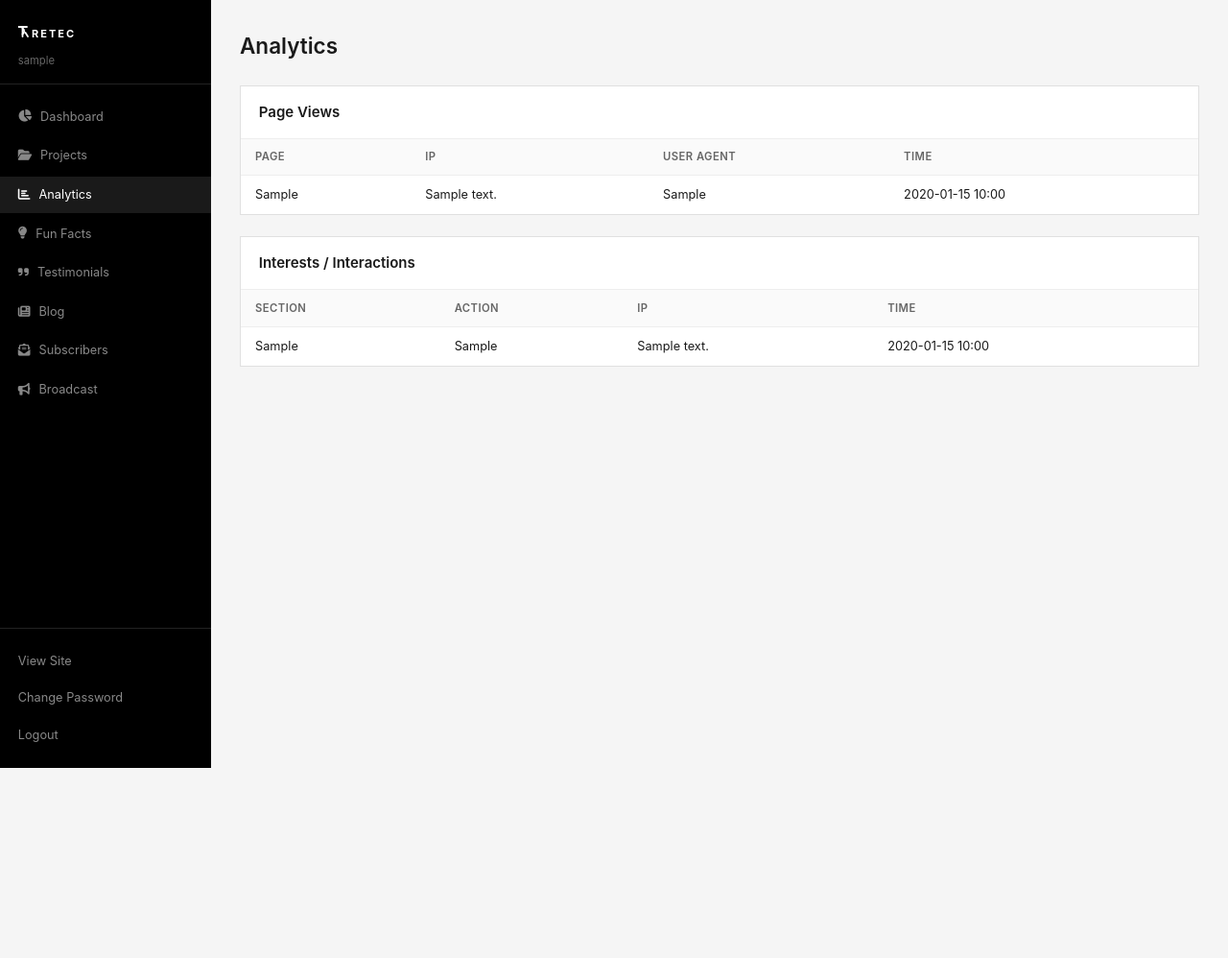
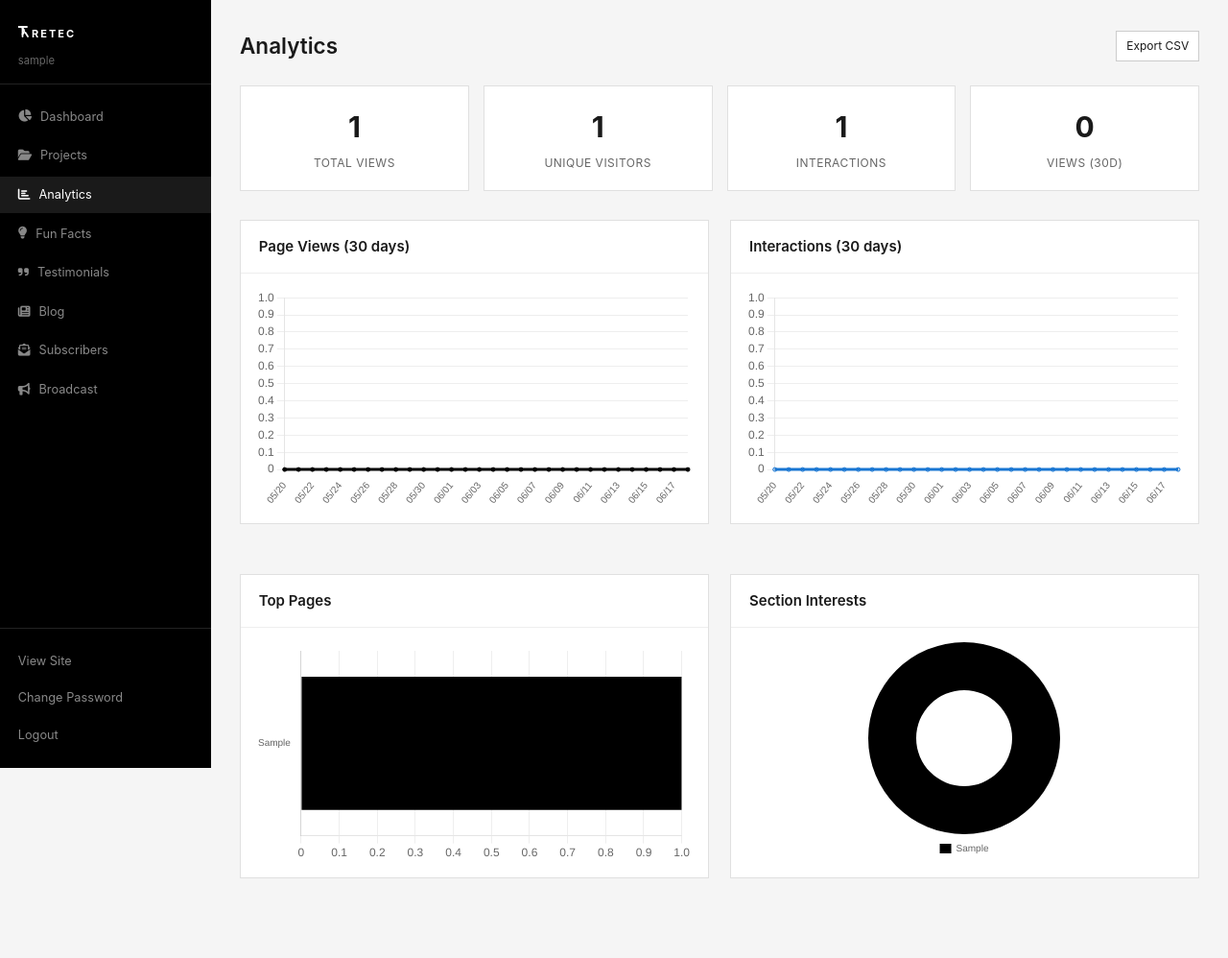
Before and after one commit to Echoesrule/Retec, a Flask app: page /admin/analytics in a window 1280 px wide. Shown: the whole page at 96% size. Before the commit the page ends 800 px from the top, so only its background shows below. Run offline with Flask 3, Linux system fonts and the light colour scheme; the visitor is signed in with stand-in values (Sample User, id 1); tables that the repository leaves empty hold one stand-in row (values such as "Sample post"); a database or web service that is not in the repository returns one stand-in record (values such as "Sample title"); data that the repository does not hold is empty; some libraries are stand-ins or nearby versions.

Commit message:
Overhaul analytics UI with interactive Chart.js graphs and real-time JSON API

```diff
--- a/app.py
+++ b/app.py
@@ -1077,11 +1077,81 @@ def admin_project_delete(id):
 @app.route('/admin/analytics')
 @admin_required
 def admin_analytics():
-    page = request.args.get('page', 1, type=int)
-    per_page = 50
-    views = PageView.query.order_by(PageView.timestamp.desc()).paginate(page=page, per_page=per_page)
-    interests = Interest.query.order_by(Interest.timestamp.desc()).paginate(page=page, per_page=per_page)
-    return render_template('admin/analytics.html', views=views, interests=interests)
+    return render_template('admin/analytics.html')
+
+@app.route('/admin/api/analytics/summary')
+@admin_required
+def admin_analytics_summary():
+    from datetime import datetime, timedelta
+    thirty_days_ago = datetime.utcnow() - timedelta(days=30)
+    total_views = PageView.query.count()
+    unique_visitors = db.session.query(PageView.ip_address).distinct().count()
+    total_interests = Interest.query.count()
+    recent_views = PageView.query.filter(PageView.timestamp >= thirty_days_ago).count()
+    return jsonify({
+        'total_views': total_views,
+        'unique_visitors': unique_visitors,
+        'total_interests': total_interests,
+        'recent_views': recent_views
+    })
+
+@app.route('/admin/api/analytics/views-over-time')
+@admin_required
+def admin_analytics_views_over_time():
+    from datetime import datetime, timedelta
+    import sqlalchemy as sa
+    thirty_days_ago = datetime.utcnow() - timedelta(days=30)
+    rows = db.session.query(
+        sa.func.date(PageView.timestamp).label('date'),
+        sa.func.count(PageView.id).label('count')
+    ).filter(PageView.timestamp >= thirty_days_ago
+    ).group_by(sa.func.date(PageView.timestamp)
+    ).order_by('date').all()
+    labels = [(datetime.utcnow() - timedelta(days=i)).strftime('%Y-%m-%d') for i in range(29, -1, -1)]
+    counts = {str(r.date): r.count for r in rows}
+    data = [counts.get(d, 0) for d in labels]
+    return jsonify({'labels': labels, 'data': data})
+
+@app.route('/admin/api/analytics/top-pages')
+@admin_required
+def admin_analytics_top_pages():
+    import sqlalchemy as sa
+    rows = db.session.query(
+        PageView.page, sa.func.count(PageView.id).label('count')
+    ).group_by(PageView.page).order_by(sa.desc('count')).limit(10).all()
+    return jsonify({
+        'labels': [r.page for r in rows],
+        'data': [r.count for r in rows]
+    })
+
+@app.route('/admin/api/analytics/section-interests')
+@admin_required
+def admin_analytics_section_interests():
+    import sqlalchemy as sa
+    rows = db.session.query(
+        Interest.section, sa.func.count(Interest.id).label('count')
+    ).group_by(Interest.section).order_by(sa.desc('count')).all()
+    return jsonify({
+        'labels': [r.section for r in rows],
+        'data': [r.count for r in rows]
+    })
+
+@app.route('/admin/api/analytics/interests-over-time')
+@admin_required
+def admin_analytics_interests_over_time():
+    from datetime import datetime, timedelta
+    import sqlalchemy as sa
+    thirty_days_ago = datetime.utcnow() - timedelta(days=30)
+    rows = db.session.query(
+        sa.func.date(Interest.timestamp).label('date'),
+        sa.func.count(Interest.id).label('count')
+    ).filter(Interest.timestamp >= thirty_days_ago
+    ).group_by(sa.func.date(Interest.timestamp)
+    ).order_by('date').all()
+    labels = [(datetime.utcnow() - timedelta(days=i)).strftime('%Y-%m-%d') for i in range(29, -1, -1)]
+    counts = {str(r.date): r.count for r in rows}
+    data = [counts.get(d, 0) for d in labels]
+    return jsonify({'labels': labels, 'data': data})
 
 @app.route('/admin/analytics/export.csv')
 @admin_required
--- a/templates/admin/analytics.html
+++ b/templates/admin/analytics.html
@@ -3,58 +3,104 @@
 {% set active = "analytics" %}
 {% block content %}
 <div class="admin-page">
-    <h1 class="admin-page__title">Analytics</h1>
-
-    <div class="admin-card">
-        <h2 class="admin-card__title">Page Views</h2>
-        <table class="admin-table">
-            <thead>
-                <tr><th>Page</th><th>IP</th><th>User Agent</th><th>Time</th></tr>
-            </thead>
-            <tbody>
-                {% for v in views.items %}
-                <tr>
-                    <td>{{ v.page }}</td>
-                    <td>{{ v.ip_address or '-' }}</td>
-                    <td class="admin-truncate">{{ v.user_agent or '-' }}</td>
-                    <td>{{ v.timestamp.strftime('%Y-%m-%d %H:%M') }}</td>
-                </tr>
-                {% endfor %}
-            </tbody>
-        </table>
-        {% if views.pages > 1 %}
-        <div class="admin-pagination">
-            {% if views.has_prev %}<a href="?page={{ views.prev_num }}" class="admin-btn admin-btn--sm">&larr; Prev</a>{% endif %}
-            <span>Page {{ views.page }} of {{ views.pages }}</span>
-            {% if views.has_next %}<a href="?page={{ views.next_num }}" class="admin-btn admin-btn--sm">Next &rarr;</a>{% endif %}
-        </div>
-        {% endif %}
+    <div class="admin-page__head">
+        <h1 class="admin-page__title">Analytics</h1>
+        <a href="{{ url_for('admin_analytics_export') }}" class="admin-btn admin-btn--sm">Export CSV</a>
     </div>
 
-    <div class="admin-card">
-        <h2 class="admin-card__title">Interests / Interactions</h2>
-        <table class="admin-table">
-            <thead>
-                <tr><th>Section</th><th>Action</th><th>IP</th><th>Time</th></tr>
-            </thead>
-            <tbody>
-                {% for i in interests.items %}
-                <tr>
-                    <td>{{ i.section }}</td>
-                    <td>{{ i.action }}</td>
-                    <td>{{ i.ip_address or '-' }}</td>
-                    <td>{{ i.timestamp.strftime('%Y-%m-%d %H:%M') }}</td>
-                </tr>
-                {% endfor %}
-            </tbody>
-        </table>
-        {% if interests.pages > 1 %}
-        <div class="admin-pagination">
-            {% if interests.has_prev %}<a href="?page={{ interests.prev_num }}" class="admin-btn admin-btn--sm">&larr; Prev</a>{% endif %}
-            <span>Page {{ interests.page }} of {{ interests.pages }}</span>
-            {% if interests.has_next %}<a href="?page={{ interests.next_num }}" class="admin-btn admin-btn--sm">Next &rarr;</a>{% endif %}
+    <div class="admin-stats" id="summaryStats">
+        <div class="admin-stat"><span class="admin-stat__value" id="statViews">-</span><span class="admin-stat__label">Total Views</span></div>
+        <div class="admin-stat"><span class="admin-stat__value" id="statUnique">-</span><span class="admin-stat__label">Unique Visitors</span></div>
+        <div class="admin-stat"><span class="admin-stat__value" id="statInterests">-</span><span class="admin-stat__label">Interactions</span></div>
+        <div class="admin-stat"><span class="admin-stat__value" id="statRecent">-</span><span class="admin-stat__label">Views (30d)</span></div>
+    </div>
+
+    <div class="admin-grid">
+        <div class="admin-card">
+            <h2 class="admin-card__title">Page Views (30 days)</h2>
+            <div style="padding:1rem;height:260px;"><canvas id="viewsChart"></canvas></div>
         </div>
-        {% endif %}
+        <div class="admin-card">
+            <h2 class="admin-card__title">Interactions (30 days)</h2>
+            <div style="padding:1rem;height:260px;"><canvas id="interestsChart"></canvas></div>
+        </div>
+    </div>
+
+    <div class="admin-grid">
+        <div class="admin-card">
+            <h2 class="admin-card__title">Top Pages</h2>
+            <div style="padding:1rem;height:260px;"><canvas id="topPagesChart"></canvas></div>
+        </div>
+        <div class="admin-card">
+            <h2 class="admin-card__title">Section Interests</h2>
+            <div style="padding:1rem;height:260px;"><canvas id="sectionChart"></canvas></div>
+        </div>
     </div>
 </div>
+
+<script src="https://cdn.jsdelivr.net/npm/chart.js@4.4.7/dist/chart.umd.min.js"></script>
+<script>
+document.addEventListener('DOMContentLoaded', function() {
+    var colors = ['#000','#333','#555','#777','#999','#bbb','#d32f2f','#1976d2','#2e7d32','#e65100'];
+
+    fetch('/admin/api/analytics/summary').then(function(r){return r.json()}).then(function(d){
+        document.getElementById('statViews').textContent = d.total_views;
+        document.getElementById('statUnique').textContent = d.unique_visitors;
+        document.getElementById('statInterests').textContent = d.total_interests;
+        document.getElementById('statRecent').textContent = d.recent_views;
+    });
+
+    function lineChart(id, url, label, color) {
+        fetch(url).then(function(r){return r.json()}).then(function(d){
+            new Chart(document.getElementById(id), {
+                type: 'line',
+                data: {
+                    labels: d.labels.map(function(l){var p=l.split('-');return p[1]+'/'+p[2];}),
+                    datasets: [{label:label,data:d.data,borderColor:color,backgroundColor:color+'33',fill:true,tension:0.3,pointRadius:2}]
+                },
+                options: {responsive:true,maintainAspectRatio:false,
+                    plugins:{legend:{display:false}},
+                    scales:{x:{ticks:{font:{size:10}},grid:{display:false}},y:{beginAtZero:true,grid:{color:'#eee'}}}
+                }
+            });
+        });
+    }
+
+    function barChart(id, url, label) {
+        fetch(url).then(function(r){return r.json()}).then(function(d){
+            new Chart(document.getElementById(id), {
+                type: 'bar',
+                data: {
+                    labels: d.labels,
+                    datasets: [{label:label,data:d.data,backgroundColor:d.labels.map(function(_,i){return colors[i%colors.length];})}]
+                },
+                options: {responsive:true,maintainAspectRatio:false,indexAxis:'y',
+                    plugins:{legend:{display:false}},
+                    scales:{x:{beginAtZero:true,grid:{color:'#eee'}},y:{ticks:{font:{size:10}},grid:{display:false}}}
+                }
+            });
+        });
+    }
+
+    function pieChart(id, url) {
+        fetch(url).then(function(r){return r.json()}).then(function(d){
+            new Chart(document.getElementById(id), {
+                type: 'doughnut',
+                data: {
+                    labels: d.labels,
+                    datasets: [{data:d.data,backgroundColor:d.labels.map(function(_,i){return colors[i%colors.length];}),borderWidth:0}]
+                },
+                options: {responsive:true,maintainAspectRatio:false,
+                    plugins:{legend:{position:'bottom',labels:{boxWidth:12,font:{size:10}}}}
+                }
+            });
+        });
+    }
+
+    lineChart('viewsChart', '/admin/api/analytics/views-over-time', 'Views', '#000');
+    lineChart('interestsChart', '/admin/api/analytics/interests-over-time', 'Interactions', '#1976d2');
+    barChart('topPagesChart', '/admin/api/analytics/top-pages', 'Views');
+    pieChart('sectionChart', '/admin/api/analytics/section-interests');
+});
+</script>
 {% endblock %}
```
